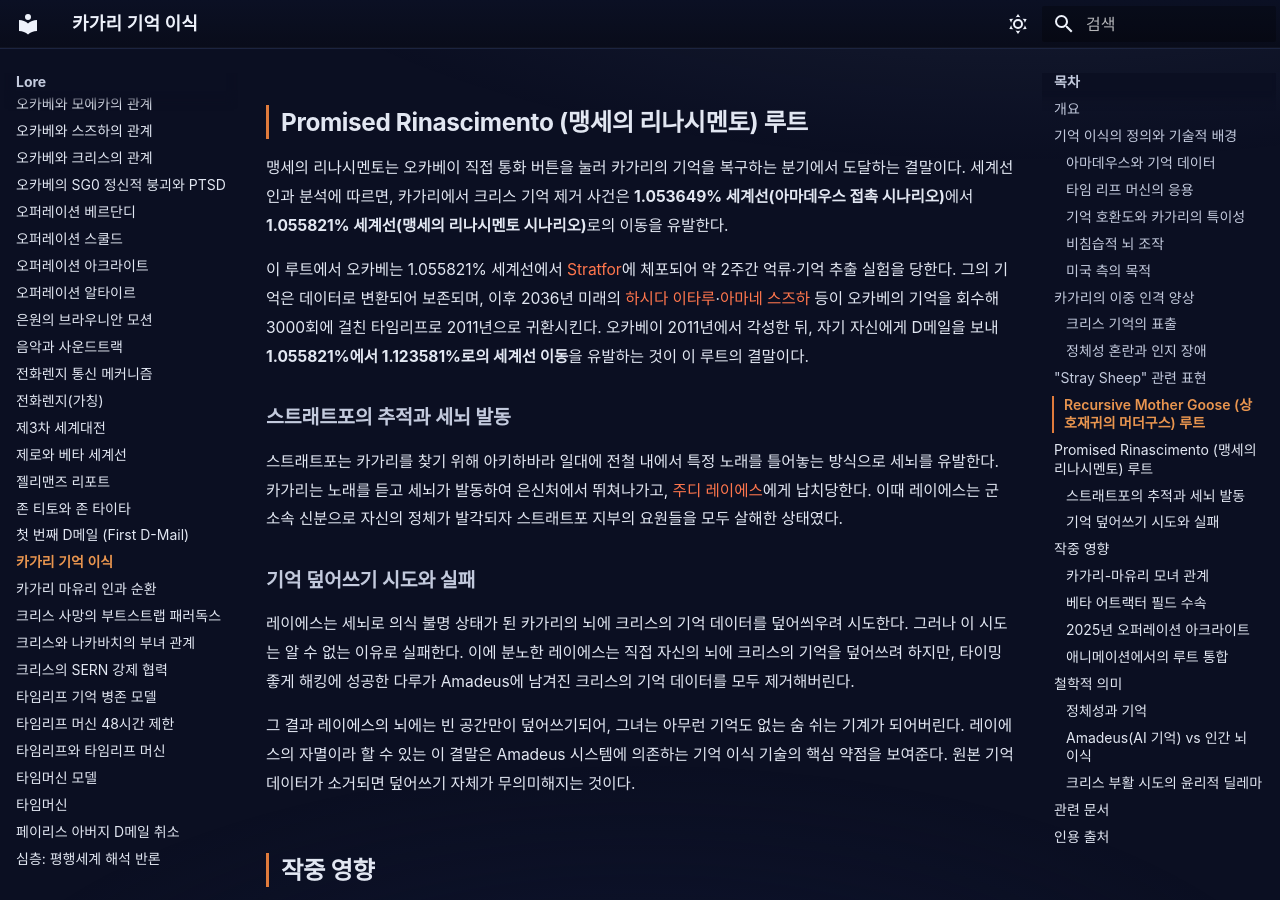
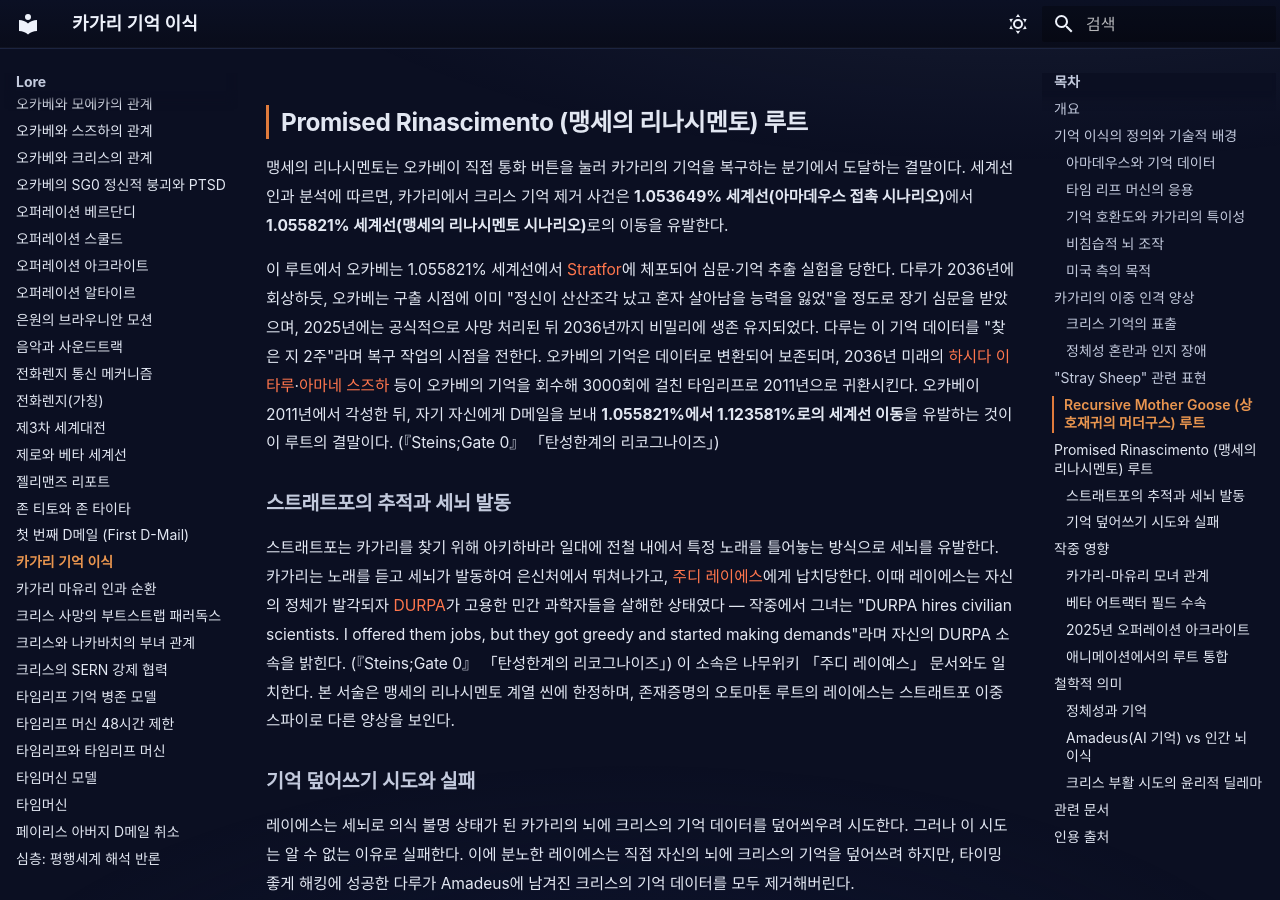
Before and after one commit to sgwiki/sgwiki.github.io, an MkDocs documentation site: the page built from wiki/lore/카가리-기억-이식.md, in a window 1280 px wide and 900 px high, scrolled down 3754 px. Built offline with MkDocs 1.6.1 and Material for MkDocs 9.7.7, drawn with Linux system fonts in a browser that asks for light colours; some web fonts are replaced.

Commit message:
fix(wiki): 카가리-기억-이식 — P10 8e9cb855 패치 적용

```diff
--- a/wiki/lore/카가리-기억-이식.md
+++ b/wiki/lore/카가리-기억-이식.md
@@ -84,11 +84,11 @@ description: "카가리 기억 이식은 Steins;Gate 0의 베타 어트랙터
 
 맹세의 리나시멘토는 오카베이 직접 통화 버튼을 눌러 카가리의 기억을 복구하는 분기에서 도달하는 결말이다. 세계선 인과 분석에 따르면, 카가리에서 크리스 기억 제거 사건은 **1.053649% 세계선(아마데우스 접촉 시나리오)**에서 **1.055821% 세계선(맹세의 리나시멘토 시나리오)**로의 이동을 유발한다.
 
-이 루트에서 오카베는 1.055821% 세계선에서 [Stratfor](../organization/스트래트포.md)에 체포되어 약 2주간 억류·기억 추출 실험을 당한다. 그의 기억은 데이터로 변환되어 보존되며, 이후 2036년 미래의 [하시다 이타루](../캐릭터/하시다-이타루.md)·[아마네 스즈하](../캐릭터/아마네-스즈하.md) 등이 오카베의 기억을 회수해 3000회에 걸친 타임리프로 2011년으로 귀환시킨다. 오카베이 2011년에서 각성한 뒤, 자기 자신에게 D메일을 보내 **1.055821%에서 1.123581%로의 세계선 이동**을 유발하는 것이 이 루트의 결말이다.
+이 루트에서 오카베는 1.055821% 세계선에서 [Stratfor](../organization/스트래트포.md)에 체포되어 심문·기억 추출 실험을 당한다. 다루가 2036년에 회상하듯, 오카베는 구출 시점에 이미 "정신이 산산조각 났고 혼자 살아남을 능력을 잃었"을 정도로 장기 심문을 받았으며, 2025년에는 공식적으로 사망 처리된 뒤 2036년까지 비밀리에 생존 유지되었다. 다루는 이 기억 데이터를 "찾은 지 2주"라며 복구 작업의 시점을 전한다. 오카베의 기억은 데이터로 변환되어 보존되며, 2036년 미래의 [하시다 이타루](../캐릭터/하시다-이타루.md)·[아마네 스즈하](../캐릭터/아마네-스즈하.md) 등이 오카베의 기억을 회수해 3000회에 걸친 타임리프로 2011년으로 귀환시킨다. 오카베이 2011년에서 각성한 뒤, 자기 자신에게 D메일을 보내 **1.055821%에서 1.123581%로의 세계선 이동**을 유발하는 것이 이 루트의 결말이다. (『Steins;Gate 0』 「탄성한계의 리코그나이즈」)
 
 ### 스트래트포의 추적과 세뇌 발동
 
-스트래트포는 카가리를 찾기 위해 아키하바라 일대에 전철 내에서 특정 노래를 틀어놓는 방식으로 세뇌를 유발한다. 카가리는 노래를 듣고 세뇌가 발동하여 은신처에서 뛰쳐나가고, [주디 레이에스](../캐릭터/주디-레이예스.md)에게 납치당한다. 이때 레이에스는 군 소속 신분으로 자신의 정체가 발각되자 스트래트포 지부의 요원들을 모두 살해한 상태였다.
+스트래트포는 카가리를 찾기 위해 아키하바라 일대에 전철 내에서 특정 노래를 틀어놓는 방식으로 세뇌를 유발한다. 카가리는 노래를 듣고 세뇌가 발동하여 은신처에서 뛰쳐나가고, [주디 레이에스](../캐릭터/주디-레이예스.md)에게 납치당한다. 이때 레이에스는 자신의 정체가 발각되자 [DURPA](../organization/DURPA.md)가 고용한 민간 과학자들을 살해한 상태였다 — 작중에서 그녀는 "DURPA hires civilian scientists. I offered them jobs, but they got greedy and started making demands"라며 자신의 DURPA 소속을 밝힌다. (『Steins;Gate 0』 「탄성한계의 리코그나이즈」) 이 소속은 나무위키 「주디 레이예스」 문서와도 일치한다. 본 서술은 맹세의 리나시멘토 계열 씬에 한정하며, 존재증명의 오토마톤 루트의 레이에스는 스트래트포 이중 스파이로 다른 양상을 보인다.
 
 ### 기억 덮어쓰기 시도와 실패
 
```
